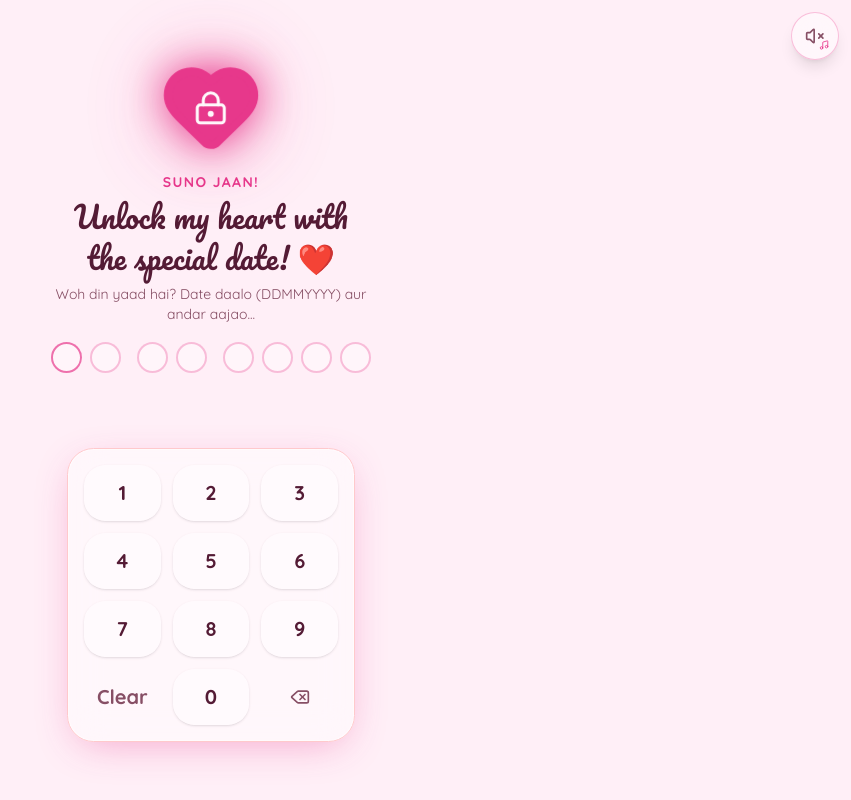
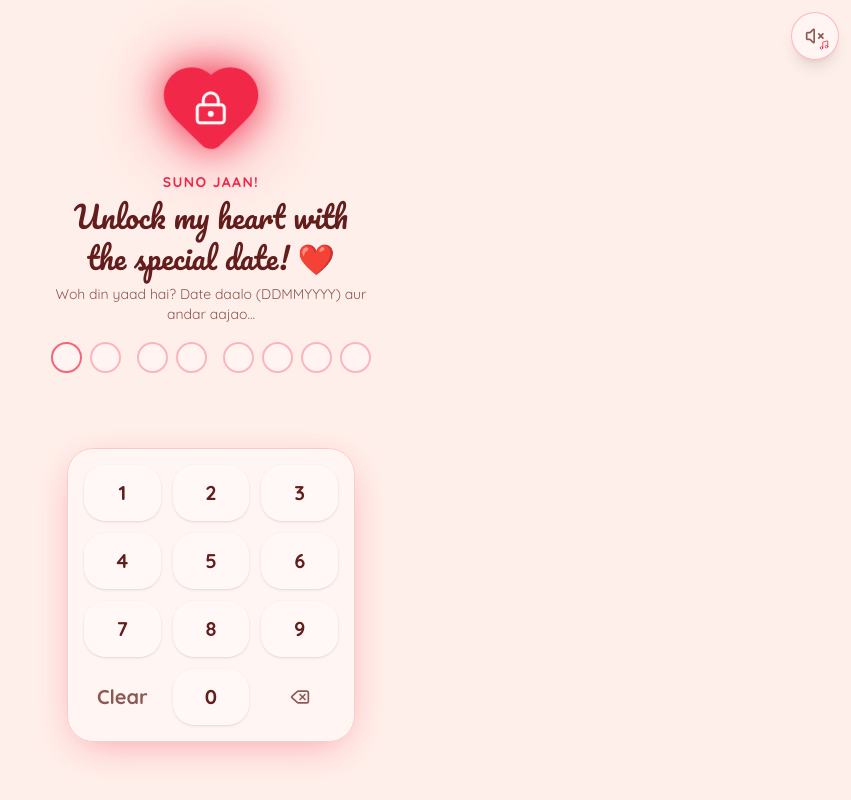
Before and after one commit to Nouman-jexo/bhondu-bdayy, a Next.js app: page / in a window 1280 px wide. Shown: the whole page, without its empty margins (429-1280 px from the left). Built offline with nearby package versions, Linux system fonts and the light colour scheme.

Commit message:
Update app color palette to tulip theme

```diff
--- a/app/globals.css
+++ b/app/globals.css
@@ -38,26 +38,26 @@
 
 :root {
   color-scheme: light;
-  --background: oklch(0.97 0.022 350);
-  --foreground: oklch(0.32 0.09 355);
-  --card: oklch(0.995 0.006 350);
-  --card-foreground: oklch(0.32 0.09 355);
-  --popover: oklch(0.995 0.006 350);
-  --popover-foreground: oklch(0.32 0.09 355);
-  --primary: oklch(0.63 0.22 357);
-  --primary-foreground: oklch(0.99 0.005 350);
-  --secondary: oklch(0.93 0.04 350);
-  --secondary-foreground: oklch(0.32 0.09 355);
-  --muted: oklch(0.94 0.03 350);
-  --muted-foreground: oklch(0.5 0.08 355);
-  --accent: oklch(0.86 0.06 40);
-  --accent-foreground: oklch(0.32 0.09 355);
+  --background: oklch(0.97 0.028 30);
+  --foreground: oklch(0.34 0.10 25);
+  --card: oklch(0.99 0.008 30);
+  --card-foreground: oklch(0.34 0.10 25);
+  --popover: oklch(0.99 0.008 30);
+  --popover-foreground: oklch(0.34 0.10 25);
+  --primary: oklch(0.62 0.23 20);
+  --primary-foreground: oklch(0.99 0.005 30);
+  --secondary: oklch(0.93 0.045 30);
+  --secondary-foreground: oklch(0.34 0.10 25);
+  --muted: oklch(0.95 0.032 30);
+  --muted-foreground: oklch(0.52 0.07 25);
+  --accent: oklch(0.82 0.12 50);
+  --accent-foreground: oklch(0.34 0.10 25);
   --destructive: oklch(0.55 0.2 15);
-  --border: oklch(0.88 0.05 350);
-  --input: oklch(0.88 0.05 350);
-  --ring: oklch(0.63 0.22 357);
-  --chart-1: oklch(0.58 0.24 330);
-  --chart-2: oklch(0.82 0.1 340);
+  --border: oklch(0.88 0.055 30);
+  --input: oklch(0.88 0.055 30);
+  --ring: oklch(0.62 0.23 20);
+  --chart-1: oklch(0.56 0.20 10);
+  --chart-2: oklch(0.80 0.13 50);
   --radius: 0.75rem;
 }
 
--- a/app/layout.tsx
+++ b/app/layout.tsx
@@ -26,7 +26,7 @@ export const viewport: Viewport = {
   width: 'device-width',
   initialScale: 1,
   viewportFit: 'cover',
-  themeColor: '#f9a8d4',
+  themeColor: '#e85d4a',
 }
 
 export default function RootLayout({
--- a/app/manifest.ts
+++ b/app/manifest.ts
@@ -10,8 +10,8 @@ export default function manifest(): MetadataRoute.Manifest {
     scope: '/',
     display: 'standalone',
     orientation: 'portrait',
-    background_color: '#fdf2f8',
-    theme_color: '#f9a8d4',
+    background_color: '#fef5f0',
+    theme_color: '#e85d4a',
     categories: ['lifestyle', 'entertainment'],
     icons: [
       { src: '/icons/icon-192.png', sizes: '192x192', type: 'image/png', purpose: 'any' },
--- a/components/balloon-game.tsx
+++ b/components/balloon-game.tsx
@@ -8,7 +8,7 @@ import { playPop } from '@/lib/sounds'
 
 type Balloon = { id: number; left: number; duration: number; heart: boolean; color: string; size: number }
 
-const COLORS = ['#f472b6', '#ec4899', '#f9a8d4', '#e8a598', '#db2777', '#fbcfe8']
+const COLORS = ['#e85d4a', '#e76f51', '#f4a261', '#f0a878', '#d4663b', '#fbbf9c']
 const MAX_BALLOONS = 7
 
 export function BalloonGame() {
@@ -108,7 +108,7 @@ export function BalloonGame() {
             {b.heart ? (
               <Heart
                 style={{ width: b.size, height: b.size, color: b.color, fill: b.color }}
-                className="drop-shadow-[0_6px_10px_rgba(219,39,119,0.35)]"
+                className="drop-shadow-[0_6px_10px_rgba(232,93,74,0.35)]"
               />
             ) : (
               <span
--- a/components/love-declaration.tsx
+++ b/components/love-declaration.tsx
@@ -67,7 +67,7 @@ export function LoveDeclaration() {
               opacity: inView ? 0.32 : 0.12,
             }}
           >
-            <div className="relative size-full overflow-hidden rounded-2xl border border-primary/30 shadow-[0_10px_25px_rgba(219,39,119,0.25)] ring-2 ring-white/20">
+            <div className="relative size-full overflow-hidden rounded-2xl border border-primary/30 shadow-[0_10px_25px_rgba(232,93,74,0.25)] ring-2 ring-white/20">
               <Image
                 src={photo.src}
                 alt={photo.alt}
@@ -82,7 +82,7 @@ export function LoveDeclaration() {
         ))}
 
         {/* Ambient radial glow in center to keep text legible */}
-        <div className="absolute inset-0 bg-[radial-gradient(circle_at_center,rgba(255,245,248,0.78)_0%,rgba(255,245,248,0.35)_55%,transparent_85%)] dark:bg-[radial-gradient(circle_at_center,rgba(40,16,28,0.85)_0%,rgba(40,16,28,0.45)_55%,transparent_85%)]" />
+        <div className="absolute inset-0 bg-[radial-gradient(circle_at_center,rgba(255,240,232,0.78)_0%,rgba(255,240,232,0.35)_55%,transparent_85%)] dark:bg-[radial-gradient(circle_at_center,rgba(40,20,16,0.85)_0%,rgba(40,20,16,0.45)_55%,transparent_85%)]" />
       </div>
 
       {/* Main Calligraphy & Italic Text - Reveals left-to-right when scrolled completely */}
@@ -93,7 +93,7 @@ export function LoveDeclaration() {
           }`}
         >
           <p
-            className="select-none font-display text-[clamp(2.1rem,11.5vw,4.5rem)] italic leading-tight tracking-wide text-primary drop-shadow-[0_4px_22px_rgba(219,39,119,0.45)]"
+            className="select-none font-display text-[clamp(2.1rem,11.5vw,4.5rem)] italic leading-tight tracking-wide text-primary drop-shadow-[0_4px_22px_rgba(232,93,74,0.45)]"
             style={{ fontStyle: 'italic' }}
           >
             {'I Love You, Meri Jaan!'}
--- a/components/love-letter.tsx
+++ b/components/love-letter.tsx
@@ -29,7 +29,7 @@ export function LoveLetter() {
       </h2>
 
       <article
-        className="relative overflow-hidden rounded-xl bg-[#ead9b8] bg-cover bg-center px-5 py-7 text-[#4a2c1a] shadow-2xl shadow-black/40 ring-1 ring-[#b8946a]/50 sm:px-10 sm:py-10"
+        className="relative overflow-hidden rounded-xl bg-[#f0e2cc] bg-cover bg-center px-5 py-7 text-[#5c3a1e] shadow-2xl shadow-black/40 ring-1 ring-[#c9a96e]/50 sm:px-10 sm:py-10"
         style={{ backgroundImage: "url('/images/vintage-paper.png')" }}
       >
         <div className="flex flex-col gap-4 text-pretty text-[15px] font-semibold leading-relaxed [overflow-wrap:anywhere] sm:text-base">
@@ -48,7 +48,7 @@ export function LoveLetter() {
             AND REMEMBER THERE IS SOMEONE WHO ALWAYS PRAYS FOR YOUR HAPPINESS, YOUR WELLBEING AND YOU SUCCESS😋
           </p>
 
-          <p className="flex flex-col pt-2 text-center font-display text-2xl leading-snug text-[#9b1d3d]">
+          <p className="flex flex-col pt-2 text-center font-display text-2xl leading-snug text-[#c04428]">
             {CLOSING.map((word) => (
               <span key={word}>{word}</span>
             ))}
--- a/lib/effects.ts
+++ b/lib/effects.ts
@@ -1,5 +1,5 @@
 const HEART_EMOJIS = ['💖', '💕', '💗', '✨', '💘', '🌸']
-const CONFETTI_COLORS = ['#ec4899', '#f9a8d4', '#f472b6', '#e8a598', '#fde2e4', '#c026d3']
+const CONFETTI_COLORS = ['#e85d4a', '#f4a261', '#e76f51', '#f0a878', '#fde2e4', '#d4663b']
 
 function prefersReducedMotion() {
   return window.matchMedia('(prefers-reduced-motion: reduce)').matches
```
